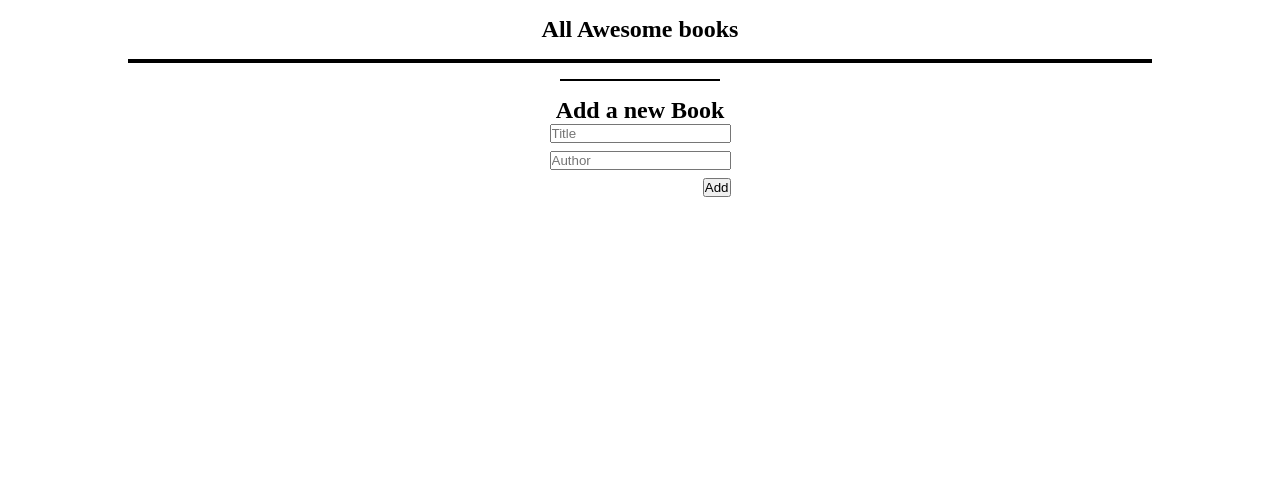
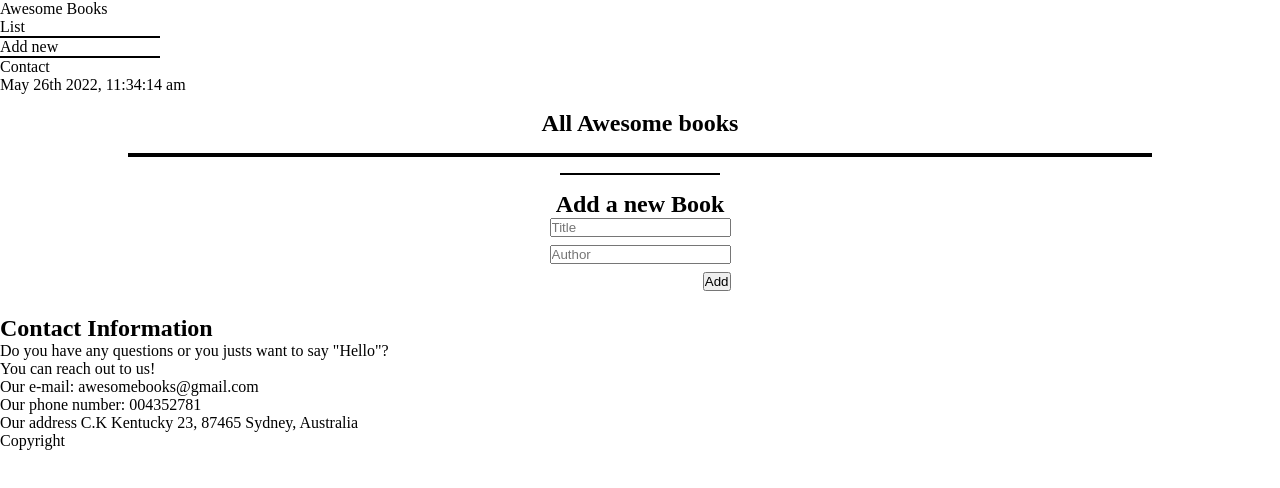
Before and after one commit to mikemtzp/Awesome-books, a website: page index.html in a window 1280 px wide. Drawn offline with Linux system fonts and the light colour scheme.

Commit message:
Add contact and navbar HTML

```diff
--- a/index.html
+++ b/index.html
@@ -9,10 +9,25 @@
   </head>
   <body>
     <main>
+
+      <nav class="navigation">
+        <p>Awesome Books</p>
+        <ul class="menu">
+          <li class="list title">List</li>
+          <li class="line"></li>
+          <li class="add-new title">Add new</li>
+          <li class="line"></li>
+          <li class="contact title">Contact</li>
+        </ul>
+      </nav>
+
+      <p class="date">May 26th 2022, 11:34:14 am</p>
+
       <section class="books" id="bookSection">
         <h1>All Awesome books</h1>
         <div class="box"></div>
       </section>
+
       <section class="add-book">
         <div class="line"></div>
         <h2>Add a new Book</h2>
@@ -23,7 +38,22 @@
           <button id="add" type="submit">Add</button>
         </form>
       </section>
+
+      <section class="contact">
+        <h2>Contact Information</h2>
+        <p>Do you have any questions or you justs want to say "Hello"?<br>You can reach out to us!</p>
+        <ol>
+          <li>Our e-mail: awesomebooks@gmail.com</li>
+          <li>Our phone number: 004352781</li>
+          <li>Our address C.K Kentucky 23, 87465 Sydney, Australia</li>
+        </ol>
+      </section>
+
     </main>
+
+    <footer class="footer">
+      <p>Copyright </p>
+    </footer>
 
     <script src="main.js"></script>
   </body>
```
